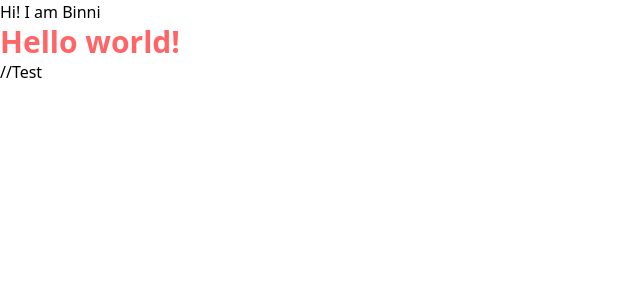
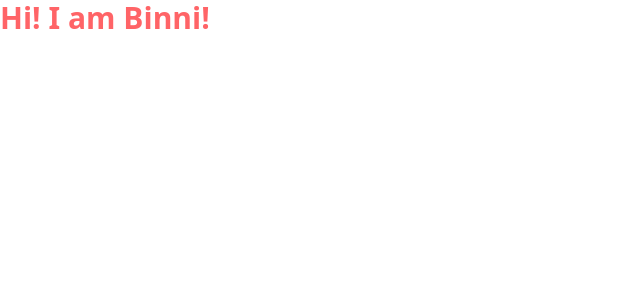
Before and after one commit to droidbg/portfolio, a React (Vite) app: page / in a window 1280 px wide. Shown: the top 300 px of the page, without its empty margins (0-640 px from the left). Built offline with nearby package versions, Linux system fonts and the light colour scheme.

Commit message:
Binni | Add. content

```diff
--- a/src/App.jsx
+++ b/src/App.jsx
@@ -1,8 +1,7 @@
 function App() {
   return (
     <>
-      Hi! I am Binni
-      <h1 class="text-3xl font-bold text-red-400">Hello world!</h1>
+      <h1 class="text-3xl font-bold text-red-400"> Hi! I am Binni!</h1>
     </>
   );
 }
--- a/src/main.jsx
+++ b/src/main.jsx
@@ -6,6 +6,5 @@ import App from "./App.jsx";
 createRoot(document.getElementById("root")).render(
   <StrictMode>
     <App />
-    //Test
   </StrictMode>
 );
```
